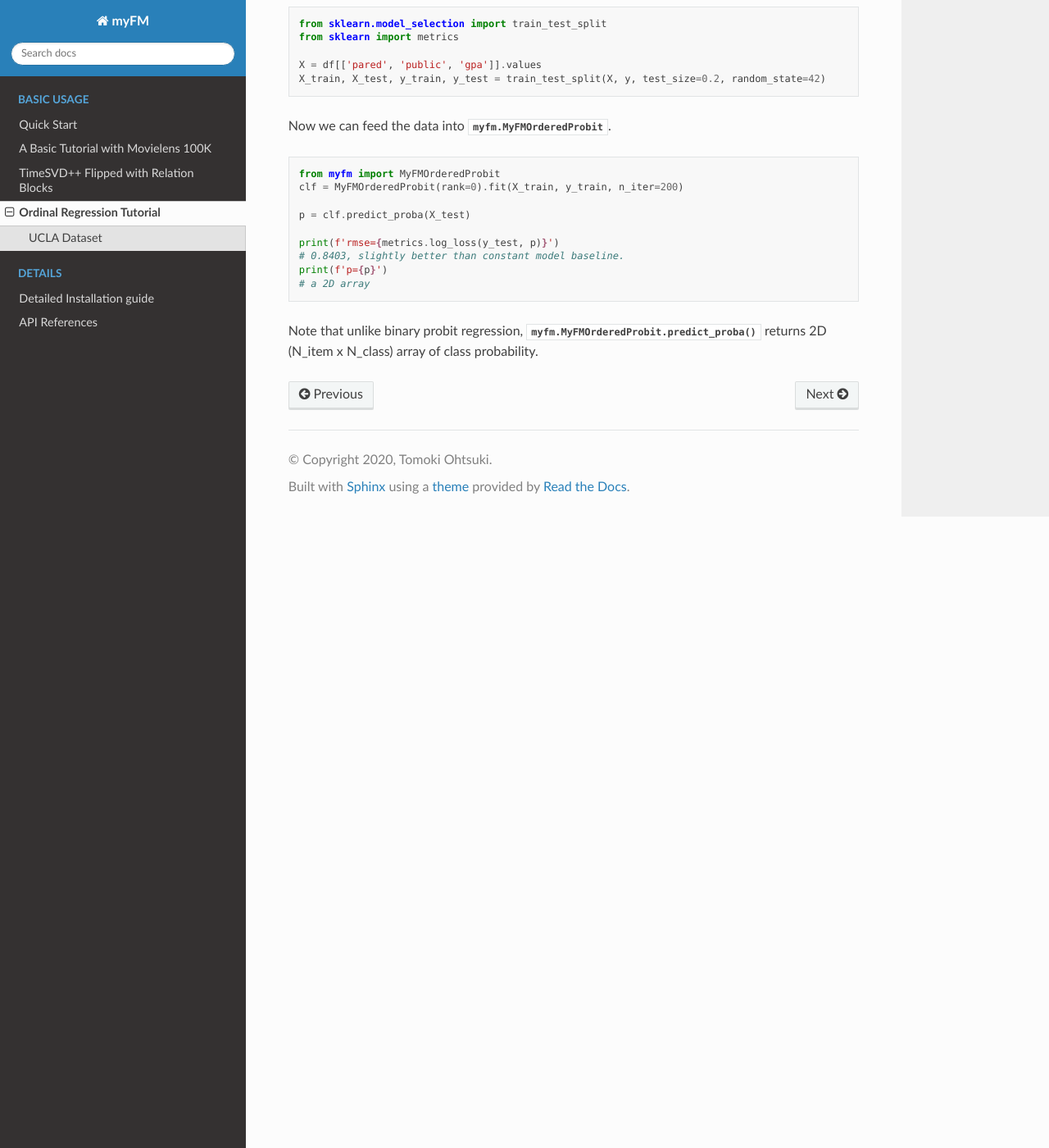
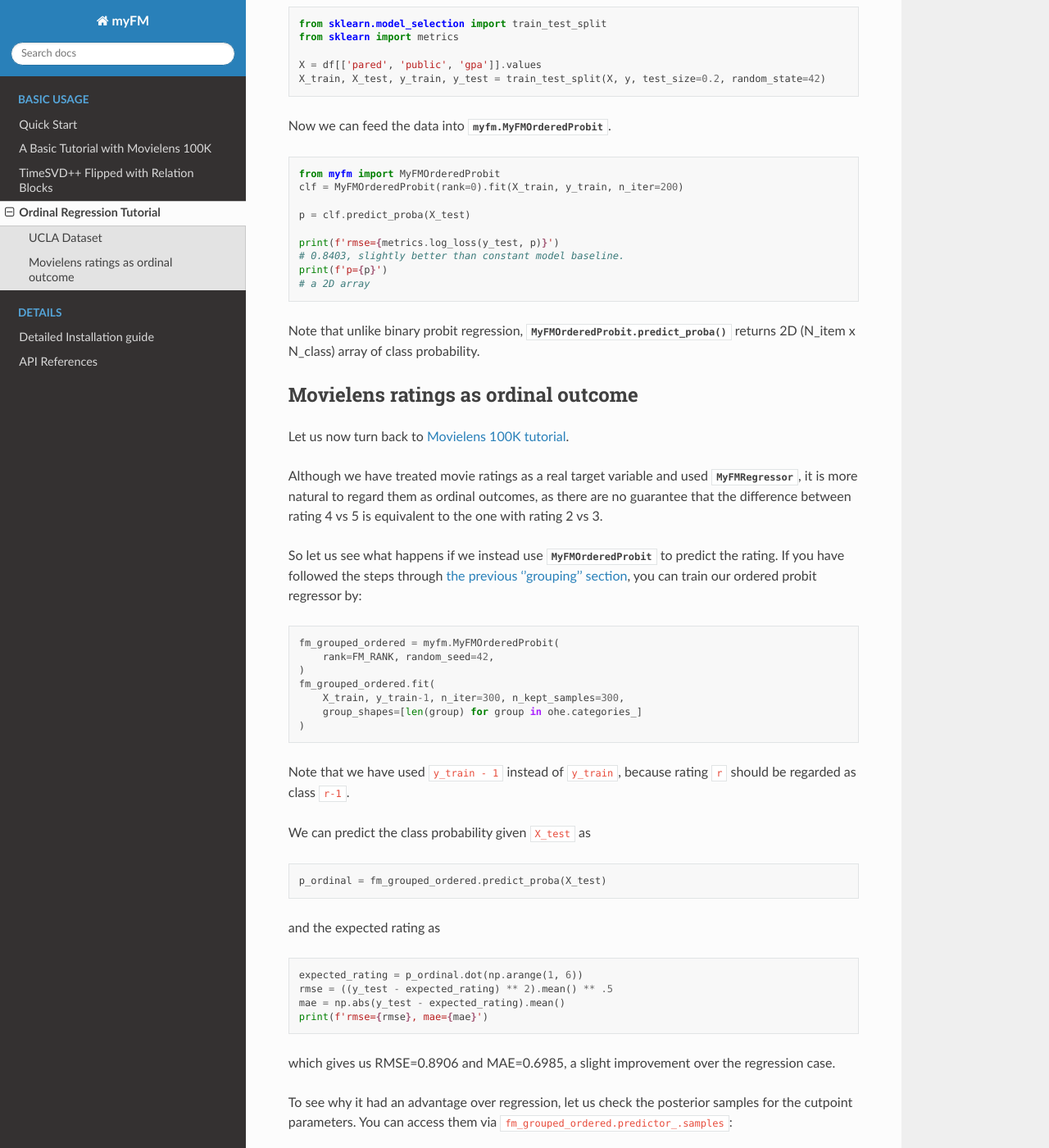
Before and after one commit to tohtsky/myFM, a Sphinx documentation site: the page built from doc/source/ordinal-regression.rst, in a window 1280 px wide and 1400 px high, scrolled down 1142 px. Shown: the whole window at 82% size. Built offline with Sphinx 7.4.7 and the Read the Docs theme 2.0.0, drawn with Linux system fonts in a browser that asks for light colours; some of the changed text lies outside the part shown.

Commit message:
improve doc

```diff
--- a/doc/source/movielens.rst
+++ b/doc/source/movielens.rst
@@ -93,7 +93,7 @@ You can tell  :py:class:`myfm.MyFMRegressor` these information (i.e., which para
     mae = np.abs(y_test - prediction_grouped).mean()
     print(f'rmse={rmse}, mae={mae}')
 
-This will slightly improve the performance to rmse=0.8925, mae=0.7001.
+This will slightly improve the performance to RMSE=0.8925, MAE=0.7001.
 
 
 -------------------------------------------
--- a/doc/source/ordinal-regression.rst
+++ b/doc/source/ordinal-regression.rst
@@ -1,25 +1,30 @@
+
+.. currentmodule:: myfm
+.. _OrdinalRegression:
+
 ----------------------------
 Ordinal Regression Tutorial
 ----------------------------
 
-^^^^^^^^^^^^^^^^^^^^^^
+.. _OrdinalUCLA:
+
 UCLA Dataset
 ^^^^^^^^^^^^^^^^^^^^^^
 
 Let us first explain the API of :py:class:`myfm.MyFMOrderedProbit`
 using `UCLA dataset <https://stats.idre.ucla.edu/r/dae/ordinal-logistic-regression/>`_.
 
-It says
+The data description says
 
     This hypothetical data set has a three level variable called apply, with levels “unlikely”, “somewhat likely”, and “very likely”, coded 1, 2, and 3, respectively, that we will use as our outcome variable. We also have three variables that we will use as predictors: pared, which is a 0/1 variable indicating whether at least one parent has a graduate degree; public, which is a 0/1 variable where 1 indicates that the undergraduate institution is public and 0 private, and gpa, which is the student’s grade point average.
 
-We can read the data (which is in Stata format) using pandas: ::
+We can read the data (in Stata format) using pandas: ::
 
     import pandas as pd
     df = pd.read_stata("https://stats.idre.ucla.edu/stat/data/ologit.dta")
     df.head()
 
-this should print
+It should print
 
 .. csv-table::
     :header-rows: 1
@@ -31,7 +36,7 @@ this should print
     3,somewhat likely,0,0,2.81
     4,somewhat likely,0,0,2.53
 
-We regard the target label ``apply`` as a label with ordering,
+We regard the target label ``apply`` as a ordinal categorical variable,
 
 .. math::
     (\text{unlikely} = 0) < (\text{somewhat likely} = 1) < (\text{very likely} = 2)
@@ -60,5 +65,71 @@ Now we can feed the data into :py:class:`myfm.MyFMOrderedProbit`. ::
     print(f'p={p}')
     # a 2D array
 
-Note that unlike binary probit regression, :py:meth:`myfm.MyFMOrderedProbit.predict_proba`
+Note that unlike binary probit regression, :py:meth:`MyFMOrderedProbit.predict_proba`
 returns 2D (N_item x N_class) array of class probability.
+
+Movielens ratings as ordinal outcome
+^^^^^^^^^^^^^^^^^^^^^^^^^^^^^^^^^^^^
+
+Let us now turn back to :ref:`Movielens 100K tutorial <MovielensIndex>`.
+
+Although we have treated movie ratings as a real target variable
+and used :py:class:`MyFMRegressor`, it is more natural to regard them
+as ordinal outcomes, as there are no guarantee that the difference between rating 4 vs 5
+is equivalent to the one with rating 2 vs 3.
+
+So let us see what happens if we instead use :py:class:`MyFMOrderedProbit` to predict the rating.
+If you have followed the steps through :ref:`the previous ''grouping'' section <grouping>`,
+you can train our ordered probit regressor by::
+
+    fm_grouped_ordered = myfm.MyFMOrderedProbit(
+        rank=FM_RANK, random_seed=42,
+    )
+    fm_grouped_ordered.fit(
+        X_train, y_train-1, n_iter=300, n_kept_samples=300,
+        group_shapes=[len(group) for group in ohe.categories_]
+    )
+
+Note that we have used ``y_train - 1`` instead of ``y_train``,
+because rating ``r`` should be regarded as class ``r-1``.
+
+
+We can predict the class probability given ``X_test`` as ::
+
+    p_ordinal = fm_grouped_ordered.predict_proba(X_test)
+
+and the expected rating as ::
+
+    expected_rating = p_ordinal.dot(np.arange(1, 6))
+    rmse = ((y_test - expected_rating) ** 2).mean() ** .5
+    mae = np.abs(y_test - expected_rating).mean()
+    print(f'rmse={rmse}, mae={mae}')
+
+which gives us RMSE=0.8906 and MAE=0.6985, a slight improvement over the regression case.
+
+To see why it had an advantage over regression, let us check
+the posterior samples for the cutpoint parameters.
+You can access them via ``fm_grouped_ordered.predictor_.samples``: ::
+
+    cutpoints = np.vstack(
+        [ fm.cutpoints[0] - fm.w0 for fm in fm_grouped_ordered.predictor_.samples]
+    )
+
+You can see how rating boundaries vs cutpoints looks like. ::
+
+    from matplotlib import pyplot as plt
+    cp_mean = cutpoints.mean(axis=0)
+    cp_std = cutpoints.std(axis=0)
+
+    plt.plot(np.arange(1, 5), cp_mean);
+    plt.fill_between(
+        np.arange(1, 5), cp_mean + 2*cp_std, cp_mean - 2 * cp_std,
+        alpha=0.3
+    )
+    plt.title('rating boundary vs cutpoint')
+
+This will give you the following figure. The line is slightly non-linear,
+which may explain the advantage of the formulation in ordinal regression.
+
+.. image:: ./rating_vs_cps.png
+    :width: 50%
--- a/doc/source/relation-blocks.rst
+++ b/doc/source/relation-blocks.rst
@@ -182,6 +182,7 @@ We can now feed these blocks into :py:meth:`myfm.MyFMRegressor.fit` by ::
 Note that we cannot express ``X_date_train`` as a relation block and we have
 supplied such a non-repeated data for the first argument.
 This time, the speed is 20 iters / s, almost 40x speed up compared to the naive version.
+This is also much faster than e.g., `Surprise's implementation of SVD++ <https://github.com/NicolasHug/Surprise>`_.
 
 What the relation format does is to reorganize the computation,
 but the result should be the same up to floating point artifacts: ::
```
Also changed, not shown: doc/source/rating_vs_cps.png (added).
